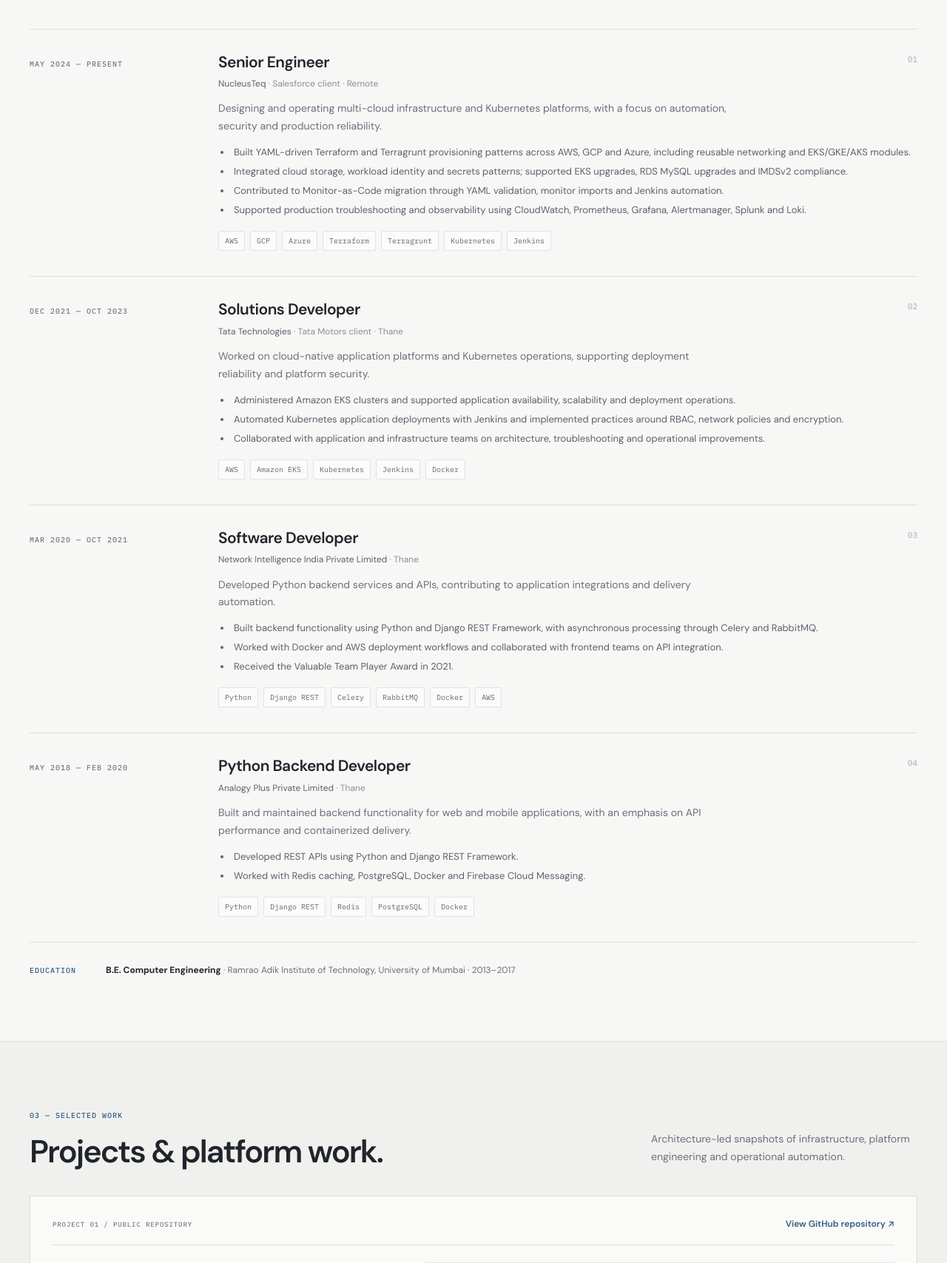
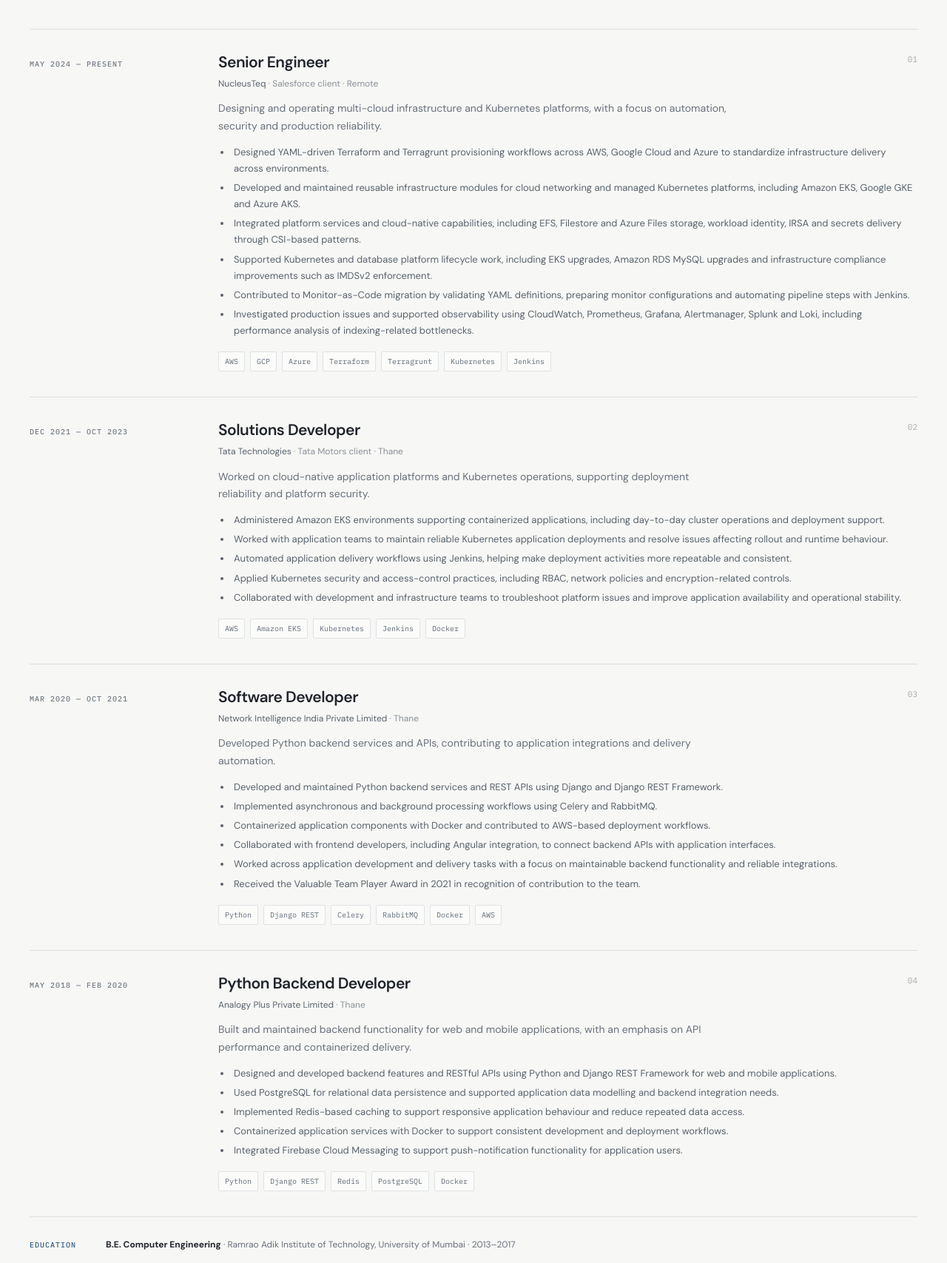
Before and after one commit to vedant-bari/ronaldo, a Django app: template piedpiper/templates/index.html in a window 1280 px wide. Shown: the part 1361-3068 px from the top of the page at 74% size. Run offline with Django 3.2, Linux system fonts and the light colour scheme; the template is opened without the code that fills it, so the values that code supplies are empty; parts of the project's set-up code (start-up, migrations or seed data) failed here and were passed over.

Commit message:
Expand professional experience details

```diff
--- a/piedpiper/templates/index.html
+++ b/piedpiper/templates/index.html
@@ -86,10 +86,12 @@
               <div class="timeline-title"><div><h3>Senior Engineer</h3><p class="company">NucleusTeq <span>· Salesforce client · Remote</span></p></div><span class="timeline-number">01</span></div>
               <p>Designing and operating multi-cloud infrastructure and Kubernetes platforms, with a focus on automation, security and production reliability.</p>
               <ul class="experience-highlights">
-                <li>Built YAML-driven Terraform and Terragrunt provisioning patterns across AWS, GCP and Azure, including reusable networking and EKS/GKE/AKS modules.</li>
-                <li>Integrated cloud storage, workload identity and secrets patterns; supported EKS upgrades, RDS MySQL upgrades and IMDSv2 compliance.</li>
-                <li>Contributed to Monitor-as-Code migration through YAML validation, monitor imports and Jenkins automation.</li>
-                <li>Supported production troubleshooting and observability using CloudWatch, Prometheus, Grafana, Alertmanager, Splunk and Loki.</li>
+                <li>Designed YAML-driven Terraform and Terragrunt provisioning workflows across AWS, Google Cloud and Azure to standardize infrastructure delivery across environments.</li>
+                <li>Developed and maintained reusable infrastructure modules for cloud networking and managed Kubernetes platforms, including Amazon EKS, Google GKE and Azure AKS.</li>
+                <li>Integrated platform services and cloud-native capabilities, including EFS, Filestore and Azure Files storage, workload identity, IRSA and secrets delivery through CSI-based patterns.</li>
+                <li>Supported Kubernetes and database platform lifecycle work, including EKS upgrades, Amazon RDS MySQL upgrades and infrastructure compliance improvements such as IMDSv2 enforcement.</li>
+                <li>Contributed to Monitor-as-Code migration by validating YAML definitions, preparing monitor configurations and automating pipeline steps with Jenkins.</li>
+                <li>Investigated production issues and supported observability using CloudWatch, Prometheus, Grafana, Alertmanager, Splunk and Loki, including performance analysis of indexing-related bottlenecks.</li>
               </ul>
               <div class="tag-list"><span>AWS</span><span>GCP</span><span>Azure</span><span>Terraform</span><span>Terragrunt</span><span>Kubernetes</span><span>Jenkins</span></div>
             </div>
@@ -100,9 +102,11 @@
               <div class="timeline-title"><div><h3>Solutions Developer</h3><p class="company">Tata Technologies <span>· Tata Motors client · Thane</span></p></div><span class="timeline-number">02</span></div>
               <p>Worked on cloud-native application platforms and Kubernetes operations, supporting deployment reliability and platform security.</p>
               <ul class="experience-highlights">
-                <li>Administered Amazon EKS clusters and supported application availability, scalability and deployment operations.</li>
-                <li>Automated Kubernetes application deployments with Jenkins and implemented practices around RBAC, network policies and encryption.</li>
-                <li>Collaborated with application and infrastructure teams on architecture, troubleshooting and operational improvements.</li>
+                <li>Administered Amazon EKS environments supporting containerized applications, including day-to-day cluster operations and deployment support.</li>
+                <li>Worked with application teams to maintain reliable Kubernetes application deployments and resolve issues affecting rollout and runtime behaviour.</li>
+                <li>Automated application delivery workflows using Jenkins, helping make deployment activities more repeatable and consistent.</li>
+                <li>Applied Kubernetes security and access-control practices, including RBAC, network policies and encryption-related controls.</li>
+                <li>Collaborated with development and infrastructure teams to troubleshoot platform issues and improve application availability and operational stability.</li>
               </ul>
               <div class="tag-list"><span>AWS</span><span>Amazon EKS</span><span>Kubernetes</span><span>Jenkins</span><span>Docker</span></div>
             </div>
@@ -113,9 +117,12 @@
               <div class="timeline-title"><div><h3>Software Developer</h3><p class="company">Network Intelligence India Private Limited <span>· Thane</span></p></div><span class="timeline-number">03</span></div>
               <p>Developed Python backend services and APIs, contributing to application integrations and delivery automation.</p>
               <ul class="experience-highlights">
-                <li>Built backend functionality using Python and Django REST Framework, with asynchronous processing through Celery and RabbitMQ.</li>
-                <li>Worked with Docker and AWS deployment workflows and collaborated with frontend teams on API integration.</li>
-                <li>Received the Valuable Team Player Award in 2021.</li>
+                <li>Developed and maintained Python backend services and REST APIs using Django and Django REST Framework.</li>
+                <li>Implemented asynchronous and background processing workflows using Celery and RabbitMQ.</li>
+                <li>Containerized application components with Docker and contributed to AWS-based deployment workflows.</li>
+                <li>Collaborated with frontend developers, including Angular integration, to connect backend APIs with application interfaces.</li>
+                <li>Worked across application development and delivery tasks with a focus on maintainable backend functionality and reliable integrations.</li>
+                <li>Received the Valuable Team Player Award in 2021 in recognition of contribution to the team.</li>
               </ul>
               <div class="tag-list"><span>Python</span><span>Django REST</span><span>Celery</span><span>RabbitMQ</span><span>Docker</span><span>AWS</span></div>
             </div>
@@ -126,8 +133,11 @@
               <div class="timeline-title"><div><h3>Python Backend Developer</h3><p class="company">Analogy Plus Private Limited <span>· Thane</span></p></div><span class="timeline-number">04</span></div>
               <p>Built and maintained backend functionality for web and mobile applications, with an emphasis on API performance and containerized delivery.</p>
               <ul class="experience-highlights">
-                <li>Developed REST APIs using Python and Django REST Framework.</li>
-                <li>Worked with Redis caching, PostgreSQL, Docker and Firebase Cloud Messaging.</li>
+                <li>Designed and developed backend features and RESTful APIs using Python and Django REST Framework for web and mobile applications.</li>
+                <li>Used PostgreSQL for relational data persistence and supported application data modelling and backend integration needs.</li>
+                <li>Implemented Redis-based caching to support responsive application behaviour and reduce repeated data access.</li>
+                <li>Containerized application services with Docker to support consistent development and deployment workflows.</li>
+                <li>Integrated Firebase Cloud Messaging to support push-notification functionality for application users.</li>
               </ul>
               <div class="tag-list"><span>Python</span><span>Django REST</span><span>Redis</span><span>PostgreSQL</span><span>Docker</span></div>
             </div>
```
